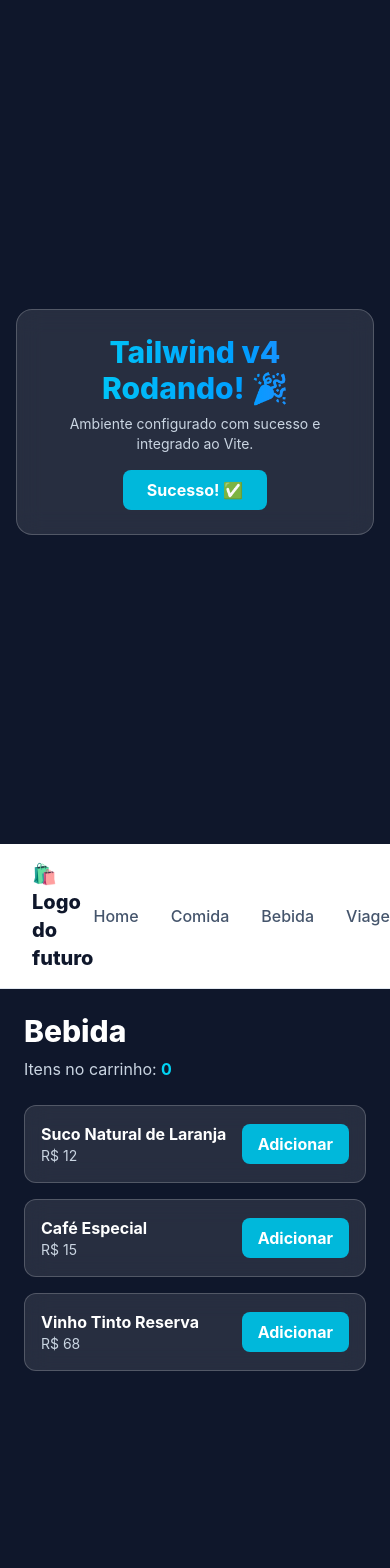
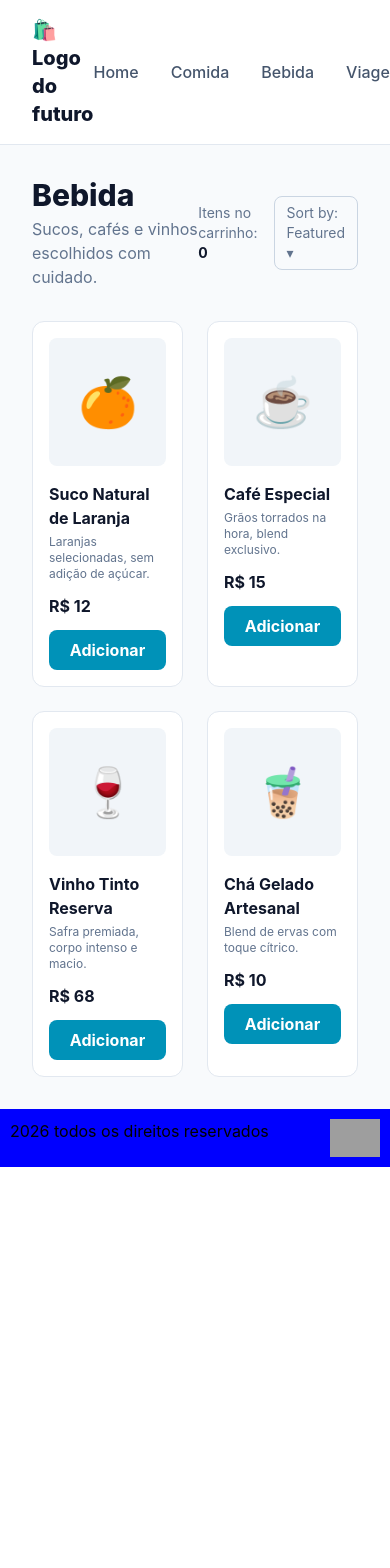
Before and after one commit to Lucas-Assumpcao/Tailwind-react, a React (Vite) app in the folder tailwind/: page /produto in a window 390 px wide. Shown: the top 1568 px of the page. After the commit the page ends 1167 px from the top, so only its background shows below. Built offline with nearby package versions, Linux system fonts and the light colour scheme; grey boxes are pictures that could not be loaded.

Commit message:
ctrl-c-v-sobre

```diff
--- a/tailwind/src/App.jsx
+++ b/tailwind/src/App.jsx
@@ -10,19 +10,6 @@ import Header from './componentes/Header';
 function App() {
   return (
     <>
-      <div className="bg-slate-900 min-h-screen flex items-center justify-center p-4">
-        <div className="bg-white/10 backdrop-blur-md border border-white/20 p-6 rounded-2xl text-center max-w-sm">
-          <h1 className="text-3xl font-extrabold text-transparent bg-clip-text bg-gradient-to-r from-cyan-400 to-blue-500 mb-2">
-            Tailwind v4 Rodando! 🎉
-          </h1>
-          <p className="text-slate-300 text-sm mb-4">
-            Ambiente configurado com sucesso e integrado ao Vite.
-          </p>
-          <button className="px-6 py-2 bg-cyan-500 hover:bg-cyan-400 text-white font-bold rounded-lg transition-all">
-            Sucesso! ✅
-          </button>
-        </div>
-      </div>
 
       <BrowserRouter>
         <Header />
--- a/tailwind/src/Contato.jsx
+++ b/tailwind/src/Contato.jsx
@@ -1,9 +1,10 @@
 import { useState } from 'react';
 
 const produtos = [
-  { id: 1, nome: 'Pacote Praia - 5 dias', preco: 1200 },
-  { id: 2, nome: 'Pacote Serra - Fim de Semana', preco: 650 },
-  { id: 3, nome: 'Pacote Internacional - 10 dias', preco: 4500 },
+  { id: 1, nome: 'Pacote Praia - 5 dias', descricao: 'Resort all-inclusive à beira-mar.', preco: 1200, emoji: '🏖️' },
+  { id: 2, nome: 'Pacote Serra - Fim de Semana', descricao: 'Pousada aconchegante nas montanhas.', preco: 650, emoji: '🏔️' },
+  { id: 3, nome: 'Pacote Internacional - 10 dias', descricao: 'Roteiro completo por 3 cidades europeias.', preco: 4500, emoji: '✈️' },
+  { id: 4, nome: 'Cruzeiro Marítimo - 7 dias', descricao: 'Navegação com paradas em ilhas paradisíacas.', preco: 3200, emoji: '🚢' },
 ];
 
 function Contato() {
@@ -14,25 +15,34 @@ function Contato() {
   }
 
   return (
-    <div className="bg-slate-900 min-h-screen p-6 text-white">
-      <h1 className="text-3xl font-extrabold mb-2">Viagem</h1>
-      <p className="text-slate-300 mb-6">
-        Itens no carrinho: <span className="font-bold text-cyan-400">{carrinho}</span>
-      </p>
+    <div className="min-h-screen bg-slate-50 p-8">
+      <div className="flex items-center justify-between mb-8">
+        <div>
+          <h1 className="text-3xl font-extrabold text-slate-900">Viagem</h1>
+          <p className="text-slate-500 mt-1">Pacotes pra sua próxima aventura.</p>
+        </div>
+        <div className="flex items-center gap-4">
+          <span className="text-sm text-slate-500">
+            Itens no carrinho: <span className="font-bold text-slate-900">{carrinho}</span>
+          </span>
+          <span className="text-sm text-slate-500 border border-slate-300 rounded-lg px-3 py-1.5">
+            Sort by: Featured ▾
+          </span>
+        </div>
+      </div>
 
-      <div className="grid gap-4 max-w-md">
+      <div className="grid grid-cols-2 md:grid-cols-4 gap-6">
         {produtos.map((produto) => (
-          <div
-            key={produto.id}
-            className="bg-white/10 backdrop-blur-md border border-white/20 p-4 rounded-xl flex items-center justify-between"
-          >
-            <div>
-              <p className="font-bold">{produto.nome}</p>
-              <p className="text-slate-300 text-sm">R$ {produto.preco}</p>
+          <div key={produto.id} className="bg-white border border-slate-200 rounded-xl p-4">
+            <div className="bg-slate-100 rounded-lg h-32 flex items-center justify-center text-5xl mb-4">
+              {produto.emoji}
             </div>
+            <p className="font-bold text-slate-900">{produto.nome}</p>
+            <p className="text-slate-500 text-xs mt-1 mb-3">{produto.descricao}</p>
+            <p className="font-bold text-slate-900 mb-3">R$ {produto.preco}</p>
             <button
               onClick={adicionarAoCarrinho}
-              className="px-4 py-2 bg-cyan-500 hover:bg-cyan-400 text-white font-bold rounded-lg transition-all"
+              className="w-full bg-cyan-600 hover:bg-cyan-700 text-white font-bold py-2 rounded-lg transition-all"
             >
               Adicionar
             </button>
--- a/tailwind/src/Produto.jsx
+++ b/tailwind/src/Produto.jsx
@@ -1,9 +1,10 @@
 import { useState } from 'react';
 
 const produtos = [
-  { id: 1, nome: 'Suco Natural de Laranja', preco: 12 },
-  { id: 2, nome: 'Café Especial', preco: 15 },
-  { id: 3, nome: 'Vinho Tinto Reserva', preco: 68 },
+  { id: 1, nome: 'Suco Natural de Laranja', descricao: 'Laranjas selecionadas, sem adição de açúcar.', preco: 12, emoji: '🍊' },
+  { id: 2, nome: 'Café Especial', descricao: 'Grãos torrados na hora, blend exclusivo.', preco: 15, emoji: '☕' },
+  { id: 3, nome: 'Vinho Tinto Reserva', descricao: 'Safra premiada, corpo intenso e macio.', preco: 68, emoji: '🍷' },
+  { id: 4, nome: 'Chá Gelado Artesanal', descricao: 'Blend de ervas com toque cítrico.', preco: 10, emoji: '🧋' },
 ];
 
 function Produto() {
@@ -14,25 +15,34 @@ function Produto() {
   }
 
   return (
-    <div className="bg-slate-900 min-h-screen p-6 text-white">
-      <h1 className="text-3xl font-extrabold mb-2">Bebida</h1>
-      <p className="text-slate-300 mb-6">
-        Itens no carrinho: <span className="font-bold text-cyan-400">{carrinho}</span>
-      </p>
+    <div className="min-h-screen bg-slate-50 p-8">
+      <div className="flex items-center justify-between mb-8">
+        <div>
+          <h1 className="text-3xl font-extrabold text-slate-900">Bebida</h1>
+          <p className="text-slate-500 mt-1">Sucos, cafés e vinhos escolhidos com cuidado.</p>
+        </div>
+        <div className="flex items-center gap-4">
+          <span className="text-sm text-slate-500">
+            Itens no carrinho: <span className="font-bold text-slate-900">{carrinho}</span>
+          </span>
+          <span className="text-sm text-slate-500 border border-slate-300 rounded-lg px-3 py-1.5">
+            Sort by: Featured ▾
+          </span>
+        </div>
+      </div>
 
-      <div className="grid gap-4 max-w-md">
+      <div className="grid grid-cols-2 md:grid-cols-4 gap-6">
         {produtos.map((produto) => (
-          <div
-            key={produto.id}
-            className="bg-white/10 backdrop-blur-md border border-white/20 p-4 rounded-xl flex items-center justify-between"
-          >
-            <div>
-              <p className="font-bold">{produto.nome}</p>
-              <p className="text-slate-300 text-sm">R$ {produto.preco}</p>
+          <div key={produto.id} className="bg-white border border-slate-200 rounded-xl p-4">
+            <div className="bg-slate-100 rounded-lg h-32 flex items-center justify-center text-5xl mb-4">
+              {produto.emoji}
             </div>
+            <p className="font-bold text-slate-900">{produto.nome}</p>
+            <p className="text-slate-500 text-xs mt-1 mb-3">{produto.descricao}</p>
+            <p className="font-bold text-slate-900 mb-3">R$ {produto.preco}</p>
             <button
               onClick={adicionarAoCarrinho}
-              className="px-4 py-2 bg-cyan-500 hover:bg-cyan-400 text-white font-bold rounded-lg transition-all"
+              className="w-full bg-cyan-600 hover:bg-cyan-700 text-white font-bold py-2 rounded-lg transition-all"
             >
               Adicionar
             </button>
```
